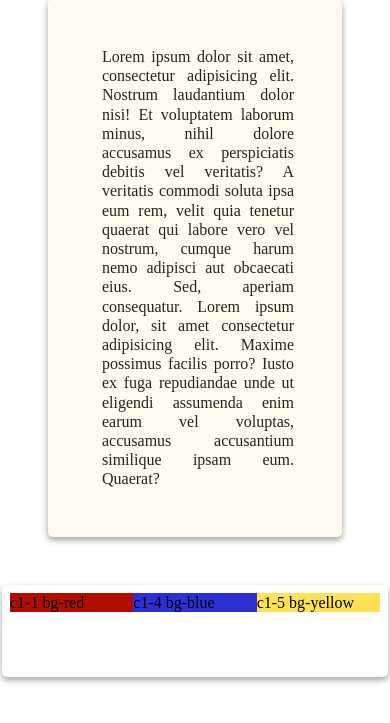
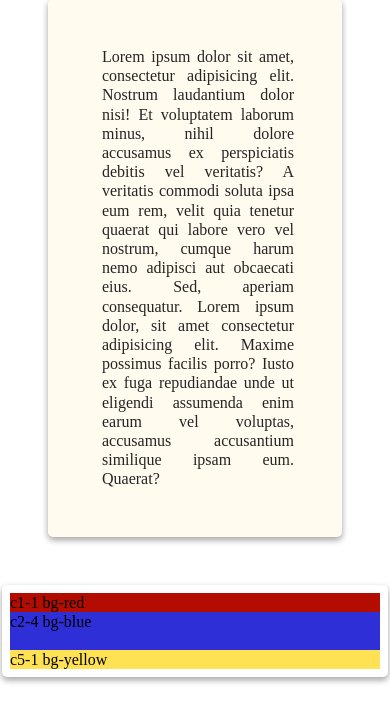
Before and after one commit to IvoryAndSmalt/smaltify, a PHP site: page / in a window 390 px wide. Shown: the part 49-772 px from the top of the page. Run offline with PHP 8.4, Linux system fonts and the light colour scheme.

Commit message:
some more responsive options

```diff
--- a/assets/css/style.css
+++ b/assets/css/style.css
@@ -25,30 +25,7 @@ a:visited{
 /* CONTAINER SIZES */
 .w-100{width:100%}.w-99{width:99%}.w-98{width:98%}.w-96{width:96%}.w-95{width:95%}.w-90{width:90%}.w-80{width:80%}.w-70{width:70%}.w-60{width:60%}.w-50{width:50%}.w-40{width:40%}.w-30{width:30%}.w-20{width:20%}.w-10{width:10%}.w-5{width:5%}
 
-.grid-12{
-    grid-template-columns: 1fr 1fr 1fr 1fr 1fr 1fr 1fr 1fr 1fr 1fr 1fr 1fr;
-    grid-template-rows: 1fr 1fr 1fr 1fr 1fr 1fr 1fr 1fr 1fr 1fr 1fr 1fr;
-}
-.grid-10{
-    grid-template-columns: 1fr 1fr 1fr 1fr 1fr 1fr 1fr 1fr 1fr 1fr;
-    grid-template-rows: 1fr 1fr 1fr 1fr 1fr 1fr 1fr 1fr 1fr 1fr;
-}
-.grid-6{
-    grid-template-columns: 1fr 1fr 1fr 1fr 1fr 1fr;
-    grid-template-rows: 1fr 1fr 1fr 1fr 1fr 1fr;
-}
-.grid-5{
-    grid-template-columns: 1fr 1fr 1fr 1fr 1fr;
-    grid-template-rows: 1fr 1fr 1fr 1fr 1fr;
-}
-.grid-4{
-    grid-template-columns: 1fr 1fr 1fr 1fr;
-    grid-template-rows: 1fr 1fr 1fr 1fr;
-}
-.grid-3{
-    grid-template-columns: 1fr 1fr 1fr;
-    grid-template-rows: 1fr 1fr 1fr;
-}
+.grid-12{grid-template-columns:1fr 1fr 1fr 1fr 1fr 1fr 1fr 1fr 1fr 1fr 1fr 1fr;grid-template-rows:1fr 1fr 1fr 1fr 1fr 1fr 1fr 1fr 1fr 1fr 1fr 1fr}.grid-10{grid-template-columns:1fr 1fr 1fr 1fr 1fr 1fr 1fr 1fr 1fr 1fr;grid-template-rows:1fr 1fr 1fr 1fr 1fr 1fr 1fr 1fr 1fr 1fr}.grid-6{grid-template-columns:1fr 1fr 1fr 1fr 1fr 1fr;grid-template-rows:1fr 1fr 1fr 1fr 1fr 1fr}.grid-5{grid-template-columns:1fr 1fr 1fr 1fr 1fr;grid-template-rows:1fr 1fr 1fr 1fr 1fr}.grid-4{grid-template-columns:1fr 1fr 1fr 1fr;grid-template-rows:1fr 1fr 1fr 1fr}.grid-3{grid-template-columns:1fr 1fr 1fr;grid-template-rows:1fr 1fr 1fr}
 
 .grid-sm-12, .grid-md-12, .grid-lg-12, .grid-xl-12{
     grid-template-columns:1fr 1fr 1fr 1fr 1fr 1fr;grid-template-rows:1fr 1fr 1fr 1fr 1fr 1fr
@@ -111,6 +88,28 @@ a:visited{
 .c11-1{grid-column:11 / span 1}.c11-2{grid-column:11 / span 2}.c11-3{grid-column:11 / span 3}.c11-4{grid-column:11 / span 4}.c11-5{grid-column:11 / span 5}.c11-6{grid-column:11 / span 6}.c11-7{grid-column:11 / span 7}.c11-8{grid-column:11 / span 8}.c11-9{grid-column:11 / span 9}.c11-10{grid-column:11 / span 10}.c11-11{grid-column:11 / span 11}.c11-12{grid-column:11 / span 12}
 
 /* SINGLE ELEMENTS ROWS */
+
+/* SPECIFY OUTER MEDIA QUERIES RULES HERE !!!!!!! */
+
+/* SM  */
+.r1-sm-1, .r1-sm-2, .r1-sm-3, .r1-sm-4, .r1-sm-5, .r1-sm-6, .r1-sm-7, .r1-sm-8, .r1-sm-9, .r1-sm-10, .r1-sm-11, .r1-sm-12,
+.r2-sm-1, .r2-sm-2, .r2-sm-3, .r2-sm-4, .r2-sm-5, .r2-sm-6, .r2-sm-7, .r2-sm-8, .r2-sm-9, .r2-sm-10, .r2-sm-11, .r2-sm-12,
+.r3-sm-1, .r3-sm-2, .r3-sm-3, .r3-sm-4, .r3-sm-5, .r3-sm-6, .r3-sm-7, .r3-sm-8, .r3-sm-9, .r3-sm-10, .r3-sm-11, .r3-sm-12,
+.r4-sm-1, .r4-sm-2, .r4-sm-3, .r4-sm-4, .r4-sm-5, .r4-sm-6, .r4-sm-7, .r4-sm-8, .r4-sm-9, .r4-sm-10, .r4-sm-11, .r4-sm-12,
+.r5-sm-1, .r5-sm-2, .r5-sm-3, .r5-sm-4, .r5-sm-5, .r5-sm-6, .r5-sm-7, .r5-sm-8, .r5-sm-9, .r5-sm-10, .r5-sm-11, .r5-sm-12,
+.r6-sm-1, .r6-sm-2, .r6-sm-3, .r6-sm-4, .r6-sm-5, .r6-sm-6, .r6-sm-7, .r6-sm-8, .r6-sm-9, .r6-sm-10, .r6-sm-11, .r6-sm-12,
+.r7-sm-1, .r7-sm-2, .r7-sm-3, .r7-sm-4, .r7-sm-5, .r7-sm-6, .r7-sm-7, .r7-sm-8, .r7-sm-9, .r7-sm-10, .r7-sm-11, .r7-sm-12,
+.r8-sm-1, .r8-sm-2, .r8-sm-3, .r8-sm-4, .r8-sm-5, .r8-sm-6, .r8-sm-7, .r8-sm-8, .r8-sm-9, .r8-sm-10, .r8-sm-11, .r8-sm-12,
+.r9-sm-1, .r9-sm-2, .r9-sm-3, .r9-sm-4, .r9-sm-5, .r9-sm-6, .r9-sm-7, .r9-sm-8, .r9-sm-9, .r9-sm-10, .r9-sm-11, .r9-sm-12,
+.r10-sm-1, .r10-sm-2, .r10-sm-3, .r10-sm-4, .r10-sm-5, .r10-sm-6, .r10-sm-7, .r10-sm-8, .r10-sm-9, .r10-sm-10, .r10-sm-11, .r10-sm-12,
+.r11-sm-1, .r11-sm-2, .r11-sm-3, .r11-sm-4, .r11-sm-5, .r11-sm-6, .r11-sm-7, .r11-sm-8, .r11-sm-9, .r11-sm-10, .r11-sm-11, .r11-sm-12,
+.r12-sm-1, .r12-sm-2, .r12-sm-3, .r12-sm-4, .r12-sm-5, .r12-sm-6, .r12-sm-7, .r12-sm-8, .r12-sm-9, .r12-sm-10, .r12-sm-11, .r12-sm-12{
+    grid-row: 1 / -1;
+}
+
+
+
+
 
 /* ROW STARTING AT 1 */
 .r1-1{grid-row:1 / span 1}.r1-2{grid-row:1 / span 2}.r1-3{grid-row:1 / span 3}.r1-4{grid-row:1 / span 4}.r1-5{grid-row:1 / span 5}.r1-6{grid-row:1 / span 6}.r1-7{grid-row:1 / span 7}.r1-8{grid-row:1 / span 8}.r1-9{grid-row:1 / span 9}.r1-10{grid-row:1 / span 10}.r1-11{grid-row:1 / span 11}.r1-12{grid-row:1 / span 12}
@@ -247,7 +246,71 @@ a:visited{
 
 /* PLACE THOSE BEFORE GRID ROWS !!!!!!!!!!! */
 
+/* POUR LES ROWS, NE RIEN ECRIRE EN DEHORS DES MEDIAS QUERIES, LES INFOS SONT DEJA ECRITES COMME R2-2. SEULEMENT ECRIRE LA DISBBUTION DES COLONNES DANS LES MEDIAS QUERIES */
+
+.c1-sm1{
+    grid-column:1 / -1;
+}
+
+.c2-sm4{
+    grid-column:1 / span 3;
+}
+
+.c5-sm1{
+    grid-column:1 / span 3
+}
+
 @media (min-width: 576px) {
+    /* COLUMN 1 */
+    .c1-sm1{
+        grid-column:1 / span 1
+    }
+    .c1-sm2{
+        grid-column:1 / span 2
+    }
+    .c1-sm3{
+        grid-column:1 / span 3
+    }
+    .c1-sm4{
+        grid-column:1 / span 4
+    }
+    .c1-sm5{
+        grid-column:1 / span 5
+    }
+    .c1-sm6{
+        grid-column:1 / span 6
+    }
+    .c1-sm7{
+        grid-column:1 / span 7
+    }
+    .c1-sm8{
+        grid-column:1 / span 8
+    }
+    .c1-sm9{
+        grid-column:1 / span 9
+    }
+    .c1-sm10{
+        grid-column:1 / span 10
+    }
+    .c1-sm11{
+        grid-column:1 / span 11
+    }
+    .c1-sm12{
+        grid-column:1 / span 12
+    }
+
+    .r1-sm-1{
+        grid-row: 1 / span 1;
+    }
+
+    .c2-sm4{
+        grid-column:2 / span 4;
+        grid-row: unset;
+    }
+    .c5-sm1{
+        grid-column:6 / span 1
+    }
+
     /* CONTAINERS */
     .grid-sm-12{grid-template-columns:1fr 1fr 1fr 1fr 1fr 1fr 1fr 1fr 1fr 1fr 1fr 1fr;grid-template-rows:1fr 1fr 1fr 1fr 1fr 1fr 1fr 1fr 1fr 1fr 1fr 1fr}
     .grid-sm-10{grid-template-columns:1fr 1fr 1fr 1fr 1fr 1fr 1fr 1fr 1fr 1fr;grid-template-rows:1fr 1fr 1fr 1fr 1fr 1fr 1fr 1fr 1fr 1fr}
--- a/index.php
+++ b/index.php
@@ -16,15 +16,24 @@ Lorem ipsum dolor sit amet, consectetur adipisicing elit. Nostrum laudantium dol
 </div>
 
 <div class="g-container grid-sm-6 mat-2-hv p-2 m-a gap-5 w-99">
-    <p class="c-sm-1-1 bg-red">
+    <p class="c1-sm1 bg-red">
     c1-1 bg-red
     </p>
-    <p class="c-sm-2-4 bg-blue">
-    c1-4 bg-blue
+    <p class="c2-sm4 r2-2 r1-sm-1 bg-blue">
+    c2-4 bg-blue
     </p>
-    <p class="c-sm-5-1 bg-yellow">
-    c1-5 bg-yellow
+    <p class="c5-sm1 bg-yellow">
+    c5-1 bg-yellow
     </p>
+    <!-- <p class="c1-sm1 bg-red">
+    c1-1 bg-red
+    </p>
+    <p class="c2-sm4 bg-blue">
+    c2-4 bg-blue
+    </p>
+    <p class="c5-sm1 bg-yellow">
+    c5-1 bg-yellow
+    </p> -->
 </div>
 
 </body>
```
